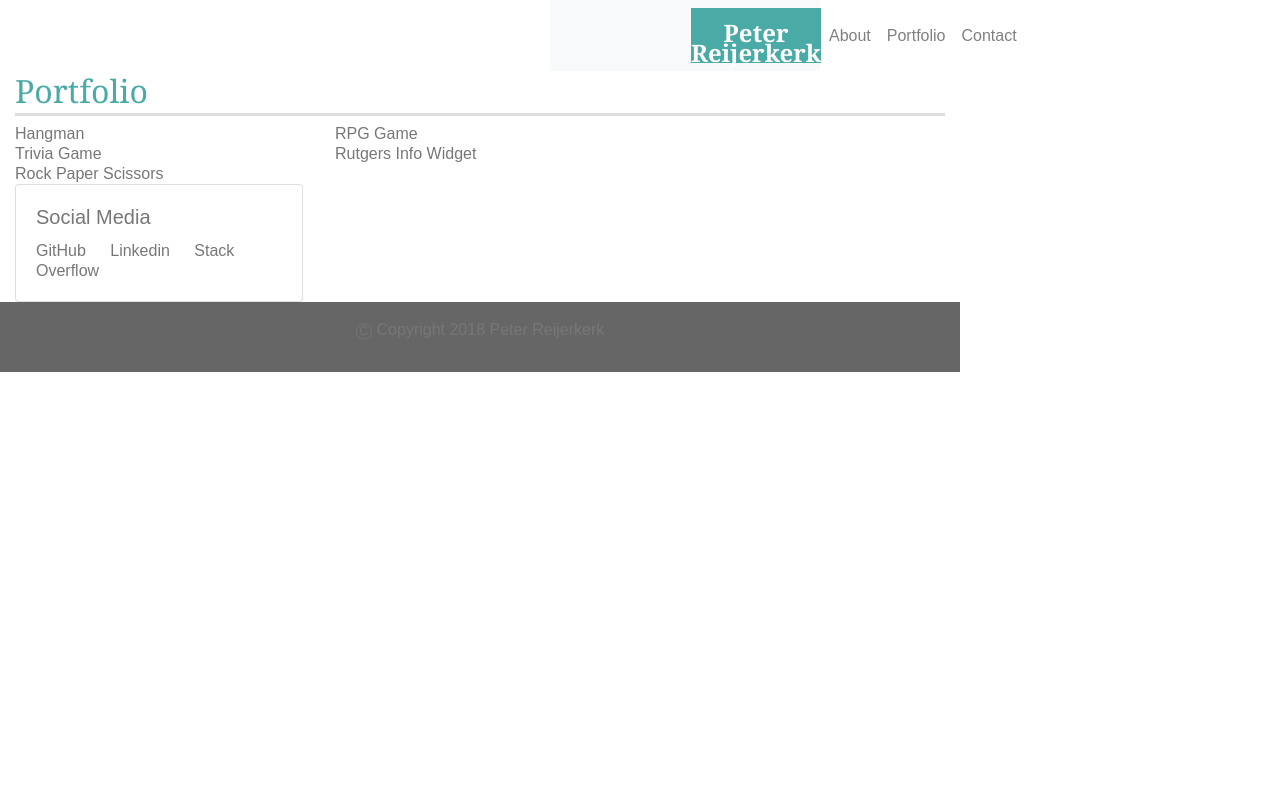
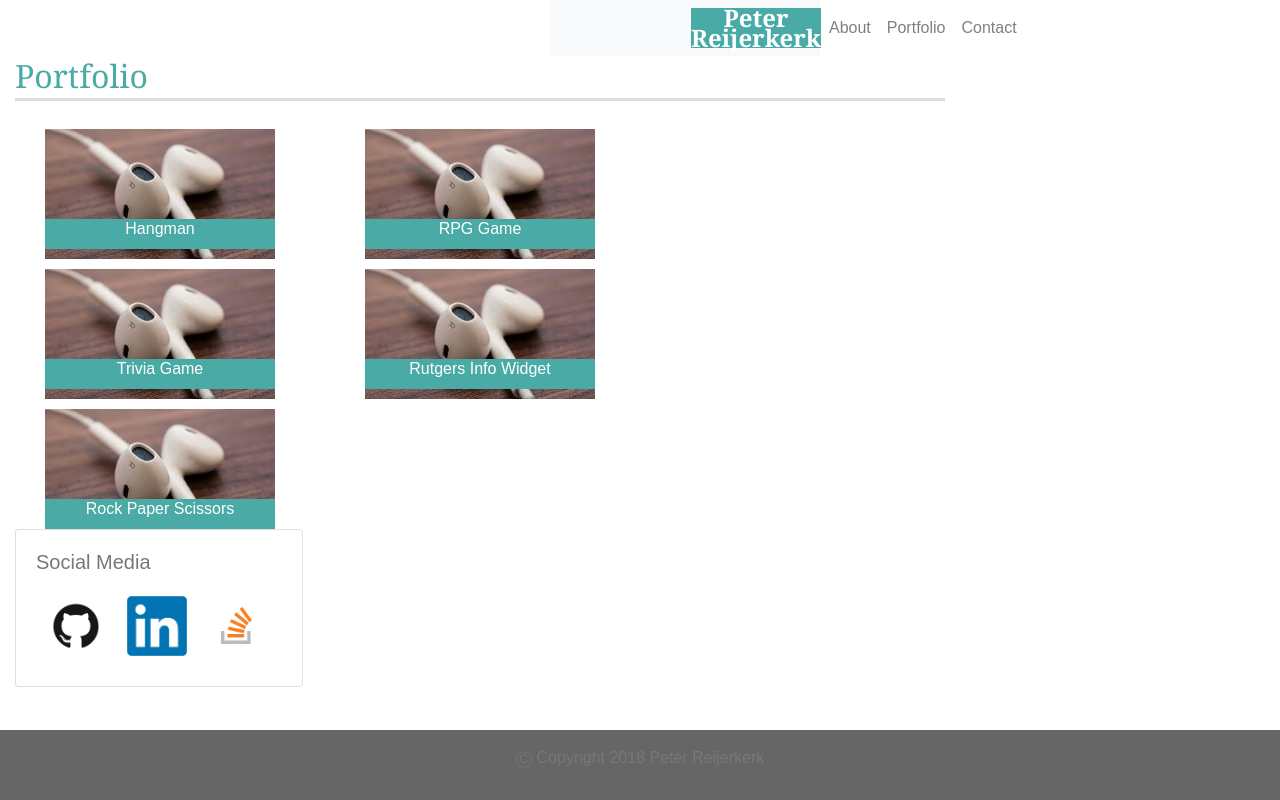
Before and after one commit to PReijerkerk/Bootstrap-Portfolio, a plain HTML site: page portfolio.html in a window 1280 px wide. Drawn offline with nearby package versions, Linux system fonts and the light colour scheme.

Commit message:
changed social media links and footer in the html

```diff
--- a/assets/css/style.css
+++ b/assets/css/style.css
@@ -1,30 +1,32 @@
 * {
-    box-sizing: border-box;
+    list-style: none !important;
 }
 
 body {
-    color: #777777;
-    font-family: Arial, Helvetica, sans-serif;
-    line-height: 20px;
-    text-align: left;
-    width: 960px;
+    color: #777777 !important;
+    font-family: Arial, Helvetica, sans-serif !important;
+    line-height: 20px !important;
+    text-align: left !important;
+    width: 960px !important;
 }
 
+
+
 header {
-    float: left;
-    background-color: #4aaaa5;
-    border-bottom: none;
-    color:#ffffff;
-    height: 100%;
-    width: 270px;
-    margin-left: 125px;
-    margin-bottom: 0;
-    font-family: Georgia, 'Times New Roman', Times, serif;
-    text-align: center;
-    font-size: 1.5em;
-    font-weight: bold;
-    vertical-align: middle;
-    padding-top: 15px;
+    float: left !important;
+    background-color: #4aaaa5 !important;
+    border-bottom: none !important;
+    color:#ffffff !important;
+    height: 100% !important;
+    width: 270px !important;
+    margin-left: 125px !important;
+    margin-bottom: 0 !important;
+    font-family: Georgia, 'Times New Roman', Times, serif !important;
+    text-align: center !important;
+    font-size: 1.5em !important;
+    font-weight: bold !important;
+    vertical-align: middle !important;
+    padding-top: 15px !;
 }
 
 h2,
@@ -37,10 +39,10 @@ h3 {
 }
 
 nav {
-    width: 270px;
-    float: right;
-    text-align: center;
-    margin-right: 125px;
+    width: 270px !important;
+    float: right !important;
+    text-align: center !important;
+    margin-right: 125px !important;
 }
 
 ul {
--- a/portfolio.html
+++ b/portfolio.html
@@ -37,23 +37,23 @@
         </div>
         <div class="row">
             <div class="col-md-4">
-                Hangman
+                <li class="box"><div><img class="projects" src="assets/images/Earbuds.jpeg" alt="project 1"><span class="project-title">Hangman</span></div></li>
             </div>
             <div class="col-md-4">
-                RPG Game
+                <li class="box"><div><img class="projects" src="assets/images/Earbuds.jpeg" alt="project 1"><span class="project-title">RPG Game</span></div></li>
             </div>
         </div>
         <div class="row">
             <div class="col-md-4">
-                Trivia Game
+                <li class="box"><div><img class="projects" src="assets/images/Earbuds.jpeg" alt="project 1"><span class="project-title">Trivia Game</span></div></li>
             </div>
             <div class="col-md-4">
-                Rutgers Info Widget
+                <li class="box"><div><img class="projects" src="assets/images/Earbuds.jpeg" alt="project 1"><span class="project-title">Rutgers Info Widget</span></div></li>
             </div>
         </div>
         <div class="row">
             <div class="col-md-4">
-                Rock Paper Scissors
+                <li class="box"><div><img class="projects" src="assets/images/Earbuds.jpeg" alt="project 1"><span class="project-title">Rock Paper Scissors</span></div></li>
             </div>
         </div>
     </div>
@@ -65,16 +65,16 @@
                 <div class="card" style="width: 18rem;">
                     <div class="card-body">
                         <h5 class="card-title">Social Media</h5>
-                        <a href="https://github.com/PReijerkerk" class="card-link">GitHub</a>
-                        <a href="https://www.linkedin.com/in/peter-reijerkerk-13a51a102/" class="card-link">Linkedin</a>
-                        <a href="https://stackoverflow.com/users/9817168/p-reijerkerk" class="card-link">Stack Overflow</a>
+                        <li><a href="https://github.com/PReijerkerk" class="card-link"><img class="icon" src="assets/images/GitHub.png" alt="Github Profile"></a></li>
+                        <li><a href="https://www.linkedin.com/in/peter-reijerkerk-13a51a102/" class="card-link"><img class="icon" src="assets/images/LinkedIn-Logo-500x500.png" alt="LinkedIn Profile"></a></li>
+                        <li><a href="https://stackoverflow.com/users/9817168/p-reijerkerk" class="card-link"><img class="icon" src="assets/images/Stackoverflow.png" alt="Stackoverflow Profile"></a></li>
                     </div>
                 </div>
             </div>
         </div>
      </div>
 
-    <footer class="footer">
+    <footer class="footer-copyright text-center fixed-bottom">
         <div class="container">
             <span>&#9400; Copyright 2018 Peter Reijerkerk</span>
         </div>
```
Also changed, not shown: contact.html (+4 -4 lines), index.html (+8 -8 lines).
